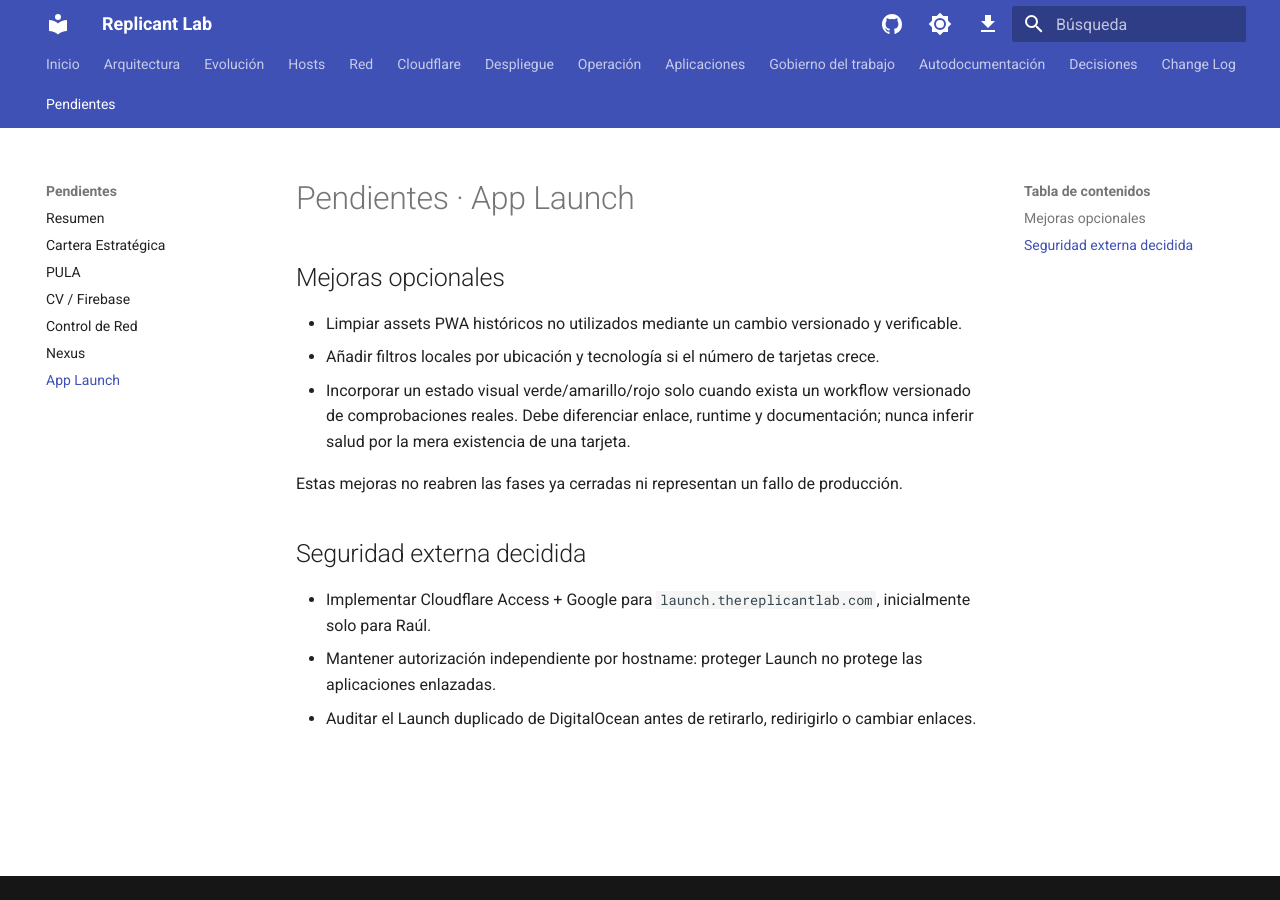
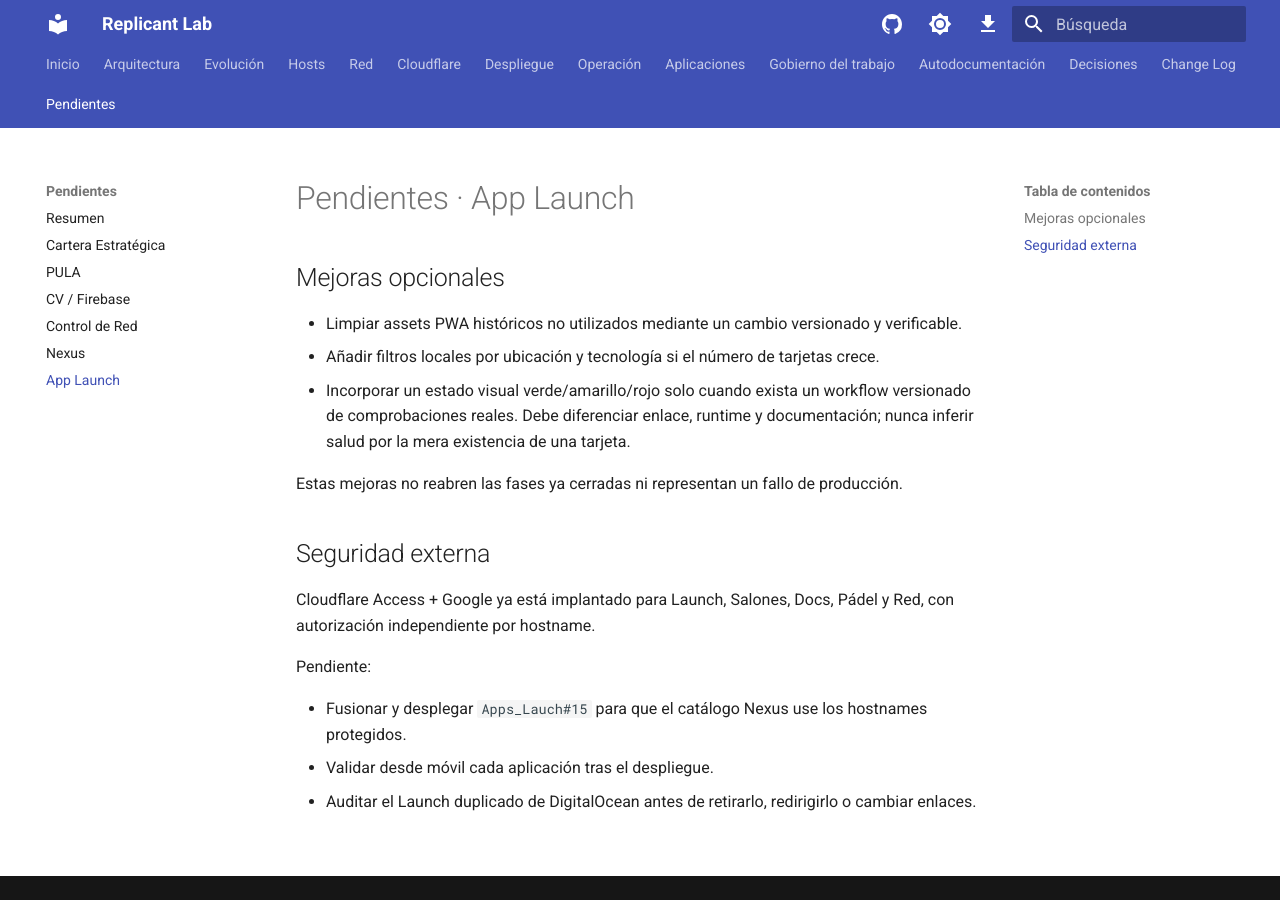
Before and after one commit to ratienza/infra-replicant-lab, an MkDocs documentation site: the page built from docs/pendientes/app-launch.md, in a window 1280 px wide. Built offline with MkDocs 1.6.1 and Material for MkDocs 9.7.7, drawn with Linux system fonts in a browser that asks for light colours; a script that is not in the unit is left out.

Commit message:
docs: close implemented App Launch security tasks

```diff
--- a/docs/pendientes/app-launch.md
+++ b/docs/pendientes/app-launch.md
@@ -8,8 +8,12 @@
 
 Estas mejoras no reabren las fases ya cerradas ni representan un fallo de producción.
 
-## Seguridad externa decidida
+## Seguridad externa
 
-- Implementar Cloudflare Access + Google para `launch.thereplicantlab.com`, inicialmente solo para Raúl.
-- Mantener autorización independiente por hostname: proteger Launch no protege las aplicaciones enlazadas.
+Cloudflare Access + Google ya está implantado para Launch, Salones, Docs, Pádel y Red, con autorización independiente por hostname.
+
+Pendiente:
+
+- Fusionar y desplegar `Apps_Lauch#15` para que el catálogo Nexus use los hostnames protegidos.
+- Validar desde móvil cada aplicación tras el despliegue.
 - Auditar el Launch duplicado de DigitalOcean antes de retirarlo, redirigirlo o cambiar enlaces.
```
